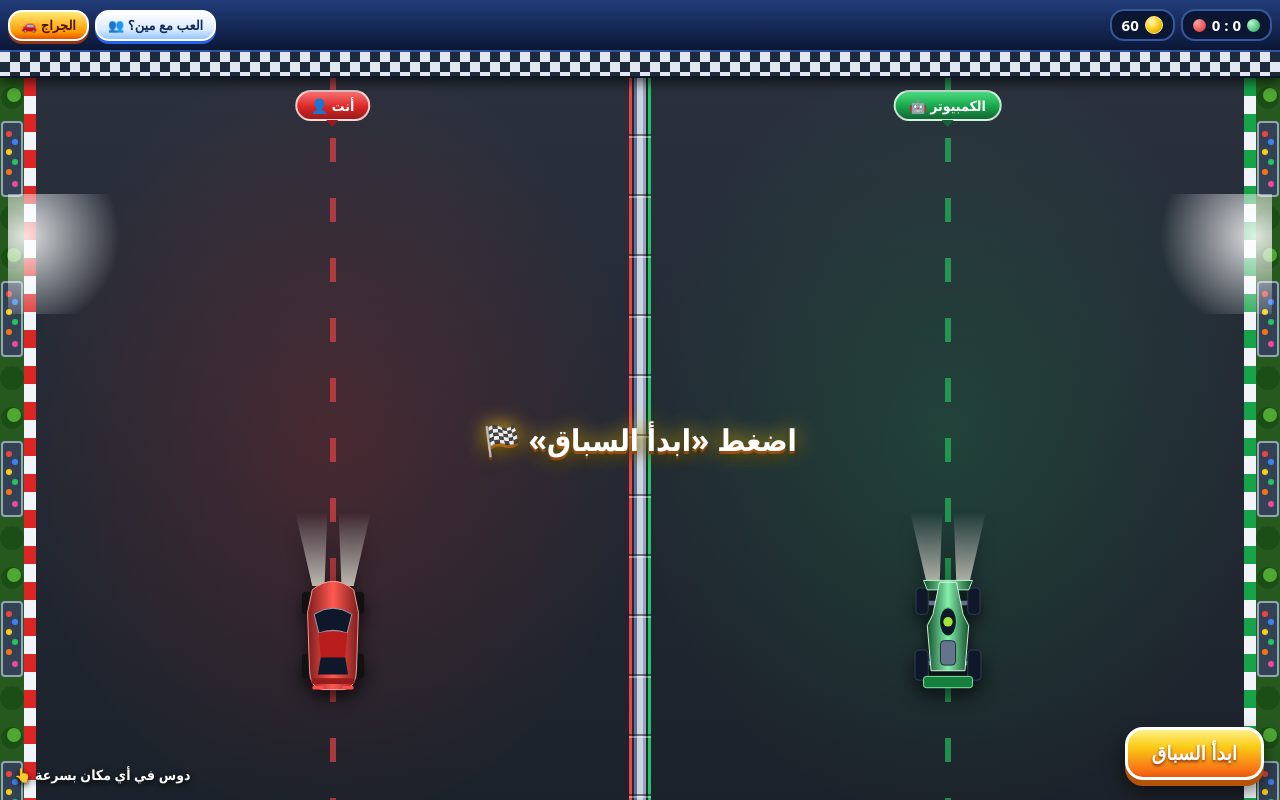
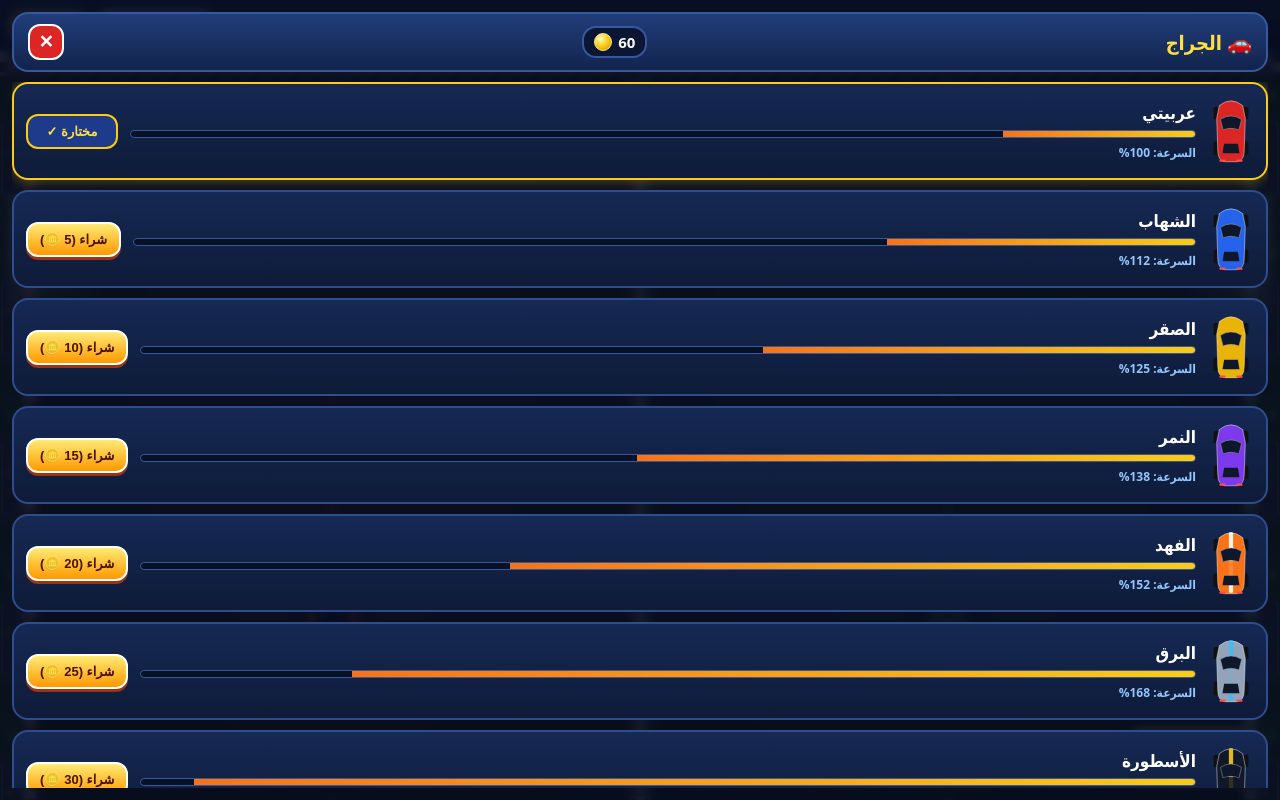
Before and after one commit to essam124za-sys/rps-online, a website: page public/race.html in a window 1280 px wide. Both pictures are taken after a click on the button "🚗 الجراج". Drawn offline with Linux system fonts and the light colour scheme.

Commit message:
Update race.html

```diff
--- a/public/race.html
+++ b/public/race.html
@@ -11,6 +11,7 @@ html,body{margin:0;width:100%;height:100%;overflow:hidden;background:#0b1633;fon
 #top{direction:ltr;display:flex;align-items:center;justify-content:space-between;gap:6px;padding:9px 8px;background:linear-gradient(180deg,#213d7a,#0b1736);border-bottom:2px solid #2e529e;z-index:20}
 .grp{display:flex;gap:6px;align-items:center}
 .btn3d{border:2px solid #fff;border-radius:14px;padding:6px 11px;font-weight:900;font-size:13px;cursor:pointer;white-space:nowrap}
+.btn3d:active{transform:translateY(2px)}
 .btn-g{background:linear-gradient(180deg,#ffea75,#ff9900 75%,#e65100);color:#4a1200;box-shadow:0 3px 0 #9a3412}
 .btn-w{background:linear-gradient(180deg,#fff,#dbeafe 65%,#93c5fd);color:#0f2c5c;box-shadow:0 3px 0 #2563eb}
 .pill{display:flex;align-items:center;gap:6px;background:#0b1633;border:2px solid #35589e;color:#fff;border-radius:14px;padding:4px 10px;font-weight:900;font-size:15px}
@@ -54,13 +55,34 @@ html,body{margin:0;width:100%;height:100%;overflow:hidden;background:#0b1633;fon
 #hint{direction:rtl;position:absolute;left:14px;bottom:16px;z-index:13;color:#fff;font-size:14px;font-weight:900;text-shadow:0 2px 6px #000;pointer-events:none}
 .sp{position:fixed;width:7px;height:7px;border-radius:50%;background:radial-gradient(circle,#fff,#facc15,#f97316);pointer-events:none;z-index:99;animation:fly .4s ease-out forwards}
 @keyframes fly{to{transform:translate(var(--x),var(--y)) scale(0);opacity:0}}
+
+/* ===== نافذة الجراج ===== */
+.modal{position:fixed;inset:0;z-index:50;background:rgba(7,13,30,.92);backdrop-filter:blur(4px);display:flex;flex-direction:column;padding:12px;color:#fff}
+.modal[hidden]{display:none!important}
+.m-head{display:flex;align-items:center;justify-content:space-between;background:linear-gradient(180deg,#213d7a,#12244d);border:2px solid #35589e;border-radius:16px;padding:10px 14px;margin-bottom:10px}
+.m-head h2{margin:0;font-size:20px;font-weight:900;color:#fde047}
+.m-close{background:#dc2626;color:#fff;border:2px solid #fff;border-radius:12px;width:36px;height:36px;font-size:18px;font-weight:900;cursor:pointer}
+#glist{flex:1;overflow-y:auto;display:grid;gap:10px;padding-bottom:12px}
+.gcard{display:flex;align-items:center;gap:12px;background:linear-gradient(180deg,#162954,#0e1b38);border:2px solid #2e4d8f;border-radius:16px;padding:10px 12px}
+.gcard.sel{border-color:#facc15;box-shadow:0 0 14px rgba(250,204,21,.35)}
+.gpreview{width:46px;height:74px;display:grid;place-items:center;flex:none}
+.ginfo{flex:1}
+.gname{font-size:17px;font-weight:900;display:flex;align-items:center;gap:6px}
+.sbar{height:8px;background:#081024;border:1px solid #35589e;border-radius:8px;overflow:hidden;margin:6px 0}
+.sbar i{display:block;height:100%;background:linear-gradient(90deg,#f97316,#facc15)}
+.gspd{font-size:12px;color:#93c5fd;font-weight:700}
+.gbtn{border:2px solid #fff;border-radius:12px;padding:8px 12px;font-weight:900;font-size:13px;cursor:pointer;min-width:92px;text-align:center}
+.gbtn.buy{background:linear-gradient(180deg,#ffea75,#ff9900);color:#4a1200;box-shadow:0 3px 0 #9a3412}
+.gbtn.buy:disabled{opacity:.45;cursor:not-allowed;box-shadow:none}
+.gbtn.use{background:linear-gradient(180deg,#4ade80,#16a34a);color:#fff;box-shadow:0 3px 0 #14532d}
+.gbtn.on{background:#1e3a8a;color:#fde047;border-color:#facc15}
 </style>
 </head>
 <body>
 <div id="app">
   <div id="top">
     <div class="grp">
-      <button class="btn3d btn-g" onclick="alert('الجراج في الخطوة الجاية!')">🚗 الجراج</button>
+      <button class="btn3d btn-g" onclick="openGarage()">🚗 الجراج</button>
       <button class="btn3d btn-w" onclick="alert('اللعب مع صاحبك في الخطوة الجاية!')">👥 العب مع مين؟</button>
     </div>
     <div class="grp">
@@ -75,27 +97,7 @@ html,body{margin:0;width:100%;height:100%;overflow:hidden;background:#0b1633;fon
     <div class="lane p-lane">
       <div class="dash"></div>
       <div class="badge r">👤 أنت</div>
-      <div class="car" id="pCar">
-        <svg viewBox="0 0 72 136" width="68" height="128" style="overflow:visible">
-          <defs>
-            <linearGradient id="bm" x1="0" y1="1" x2="0" y2="0"><stop offset="0%" stop-color="#fffbeb" stop-opacity=".7"/><stop offset="100%" stop-color="#fff" stop-opacity="0"/></linearGradient>
-            <linearGradient id="rb" x1="0" y1="0" x2="1" y2="0"><stop offset="0%" stop-color="#7f1d1d"/><stop offset="50%" stop-color="#ff5a4f"/><stop offset="100%" stop-color="#7f1d1d"/></linearGradient>
-          </defs>
-          <polygon points="14,16 -4,-62 30,-62 27,16" fill="url(#bm)"/>
-          <polygon points="45,16 42,-62 76,-62 58,16" fill="url(#bm)"/>
-          <rect x="3" y="22" width="10" height="24" rx="4" fill="#111"/>
-          <rect x="59" y="22" width="10" height="24" rx="4" fill="#111"/>
-          <rect x="3" y="88" width="10" height="26" rx="4" fill="#111"/>
-          <rect x="59" y="88" width="10" height="26" rx="4" fill="#111"/>
-          <path d="M14 20Q36 2 58 20L63 44 61 104Q61 124 48 126L24 126Q11 124 11 104L9 44Z" fill="url(#rb)" stroke="#fca5a5"/>
-          <path d="M16 46Q36 33 56 46L51 66Q36 60 21 66Z" fill="#0f172a" stroke="#94a3b8"/>
-          <path d="M21 66Q36 62 51 66L49 92Q36 96 23 92Z" fill="#b91c1c"/>
-          <path d="M23 92L49 92 52 110 20 110Z" fill="#0f172a"/>
-          <rect x="13" y="114" width="46" height="6" rx="2" fill="#991b1b"/>
-          <rect x="14" y="122" width="12" height="4" rx="2" fill="#ff4d4d"/>
-          <rect x="46" y="122" width="12" height="4" rx="2" fill="#ff4d4d"/>
-        </svg>
-      </div>
+      <div class="car" id="pCar"></div>
     </div>
     <div class="div"></div>
     <div class="lane ai-lane">
@@ -104,10 +106,11 @@ html,body{margin:0;width:100%;height:100%;overflow:hidden;background:#0b1633;fon
       <div class="car" id="aiCar">
         <svg viewBox="0 0 72 136" width="68" height="128" style="overflow:visible">
           <defs>
+            <linearGradient id="bm2" x1="0" y1="1" x2="0" y2="0"><stop offset="0%" stop-color="#fffbeb" stop-opacity=".7"/><stop offset="100%" stop-color="#fff" stop-opacity="0"/></linearGradient>
             <linearGradient id="gb" x1="0" y1="0" x2="1" y2="0"><stop offset="0%" stop-color="#14532d"/><stop offset="50%" stop-color="#86efac"/><stop offset="100%" stop-color="#14532d"/></linearGradient>
           </defs>
-          <polygon points="14,16 -4,-62 30,-62 27,16" fill="url(#bm)"/>
-          <polygon points="45,16 42,-62 76,-62 58,16" fill="url(#bm)"/>
+          <polygon points="14,16 -4,-62 30,-62 27,16" fill="url(#bm2)"/>
+          <polygon points="45,16 42,-62 76,-62 58,16" fill="url(#bm2)"/>
           <path d="M14 34L58 34M14 98L58 98" stroke="#64748b" stroke-width="5"/>
           <rect x="2" y="18" width="13" height="28" rx="4" fill="#0f172a" stroke="#334155"/>
           <rect x="57" y="18" width="13" height="28" rx="4" fill="#0f172a" stroke="#334155"/>
@@ -131,10 +134,99 @@ html,body{margin:0;width:100%;height:100%;overflow:hidden;background:#0b1633;fon
     <button id="startBtn">ابدأ السباق</button>
   </div>
 </div>
+
+<!-- نافذة الجراج -->
+<div class="modal" id="garageModal" hidden>
+  <div class="m-head">
+    <h2>🚗 الجراج</h2>
+    <div class="pill"><span id="gCoins">60</span><span class="coin"></span></div>
+    <button class="m-close" onclick="closeGarage()">✕</button>
+  </div>
+  <div id="glist"></div>
+</div>
+
 <script>
-let pPos=14,aiPos=14,running=false,pScore=0,aiScore=0,coins=+(localStorage.getItem("race_coins")||60),aiTimer=null;
-const track=document.getElementById("track"),pCar=document.getElementById("pCar"),aiCar=document.getElementById("aiCar"),msg=document.getElementById("msg"),startBtn=document.getElementById("startBtn"),scoreEl=document.getElementById("score"),coinsEl=document.getElementById("coins");
-coinsEl.textContent=coins;
+const CARS=[
+  {n:"عربيتي",p:0,c:"#dc2626",st:"",s:1},
+  {n:"الشهاب",p:5,c:"#2563eb",st:"",s:1.12},
+  {n:"الصقر",p:10,c:"#eab308",st:"",s:1.25},
+  {n:"النمر",p:15,c:"#7c3aed",st:"",s:1.38},
+  {n:"الفهد",p:20,c:"#f97316",st:"#fff",s:1.52},
+  {n:"البرق",p:25,c:"#94a3b8",st:"#38bdf8",s:1.68},
+  {n:"الأسطورة",p:30,c:"#111827",st:"#facc15",s:1.85}
+];
+let coins=+(localStorage.getItem("race_coins")||60);
+let owned=JSON.parse(localStorage.getItem("race_owned")||"[0]");
+let sel=+(localStorage.getItem("race_car")||0);
+if(!owned.includes(sel))sel=0;
+
+function saveGarage(){
+  localStorage.setItem("race_coins",coins);
+  localStorage.setItem("race_owned",JSON.stringify(owned));
+  localStorage.setItem("race_car",sel);
+  document.getElementById("coins").textContent=coins;
+  document.getElementById("gCoins").textContent=coins;
+}
+
+function carSVG(car,w,h,beam){
+  const id="c"+Math.random().toString(36).slice(2,6);
+  return `<svg viewBox="0 0 72 136" width="${w}" height="${h}" style="overflow:visible">
+    <defs><linearGradient id="b${id}" x1="0" y1="1" x2="0" y2="0"><stop offset="0%" stop-color="#fffbeb" stop-opacity=".7"/><stop offset="100%" stop-color="#fff" stop-opacity="0"/></linearGradient></defs>
+    ${beam?`<polygon points="14,16 -4,-62 30,-62 27,16" fill="url(#b${id})"/><polygon points="45,16 42,-62 76,-62 58,16" fill="url(#b${id})"/>`:""}
+    <rect x="3" y="22" width="10" height="24" rx="4" fill="#111"/>
+    <rect x="59" y="22" width="10" height="24" rx="4" fill="#111"/>
+    <rect x="3" y="88" width="10" height="26" rx="4" fill="#111"/>
+    <rect x="59" y="88" width="10" height="26" rx="4" fill="#111"/>
+    <path d="M14 20Q36 2 58 20L63 44 61 104Q61 124 48 126L24 126Q11 124 11 104L9 44Z" fill="${car.c}" stroke="rgba(255,255,255,.55)" stroke-width="1.5"/>
+    ${car.st?`<rect x="32" y="10" width="8" height="114" rx="2" fill="${car.st}" opacity=".9"/>`:""}
+    <path d="M16 46Q36 33 56 46L51 66Q36 60 21 66Z" fill="#0f172a" stroke="#94a3b8"/>
+    <path d="M21 66Q36 62 51 66L49 92Q36 96 23 92Z" fill="${car.c}" opacity=".85"/>
+    <path d="M23 92L49 92 52 110 20 110Z" fill="#0f172a"/>
+    <rect x="14" y="122" width="12" height="4" rx="2" fill="#ff4d4d"/>
+    <rect x="46" y="122" width="12" height="4" rx="2" fill="#ff4d4d"/>
+  </svg>`;
+}
+
+function applyCar(){
+  document.getElementById("pCar").innerHTML=carSVG(CARS[sel],68,128,true);
+}
+
+function renderGarage(){
+  document.getElementById("gCoins").textContent=coins;
+  const list=document.getElementById("glist");
+  list.innerHTML=CARS.map((c,i)=>{
+    const has=owned.includes(i),isSel=sel===i;
+    const pct=Math.round(((c.s-0.8)/1.1)*100);
+    let btn="";
+    if(isSel) btn=`<button class="gbtn on" disabled>مختارة ✓</button>`;
+    else if(has) btn=`<button class="gbtn use" onclick="pickCar(${i})">اختيار</button>`;
+    else btn=`<button class="gbtn buy" ${coins<c.p?"disabled":""} onclick="buyCar(${i})">شراء (${c.p} 🪙)</button>`;
+    return `<div class="gcard ${isSel?"sel":""}">
+      <div class="gpreview">${carSVG(c,40,72,false)}</div>
+      <div class="ginfo">
+        <div class="gname">${c.n}</div>
+        <div class="sbar"><i style="width:${pct}%"></i></div>
+        <div class="gspd">السرعة: ${Math.round(c.s*100)}%</div>
+      </div>
+      ${btn}
+    </div>`;
+  }).join("");
+}
+
+function openGarage(){if(running)return;renderGarage();document.getElementById("garageModal").hidden=false;}
+function closeGarage(){document.getElementById("garageModal").hidden=true;}
+function pickCar(i){sel=i;saveGarage();applyCar();renderGarage();}
+function buyCar(i){
+  const c=CARS[i];
+  if(coins<c.p||owned.includes(i))return;
+  coins-=c.p;owned.push(i);sel=i;
+  saveGarage();applyCar();renderGarage();
+}
+
+let pPos=14,aiPos=14,running=false,pScore=0,aiScore=0,aiTimer=null;
+const track=document.getElementById("track"),pCar=document.getElementById("pCar"),aiCar=document.getElementById("aiCar"),msg=document.getElementById("msg"),startBtn=document.getElementById("startBtn"),scoreEl=document.getElementById("score");
+saveGarage();applyCar();
+
 function upd(){pCar.style.bottom=pPos+"%";aiCar.style.bottom=aiPos+"%";}
 function sparks(x,y){
   for(let i=0;i<6;i++){
@@ -145,9 +237,9 @@ function sparks(x,y){
 }
 function end(w){
   running=false;clearInterval(aiTimer);track.classList.remove("running");
-  if(w==="p"){pScore++;coins+=5;localStorage.setItem("race_coins",coins);msg.textContent="🏆 كسبت السباق! (+5 عملات)";}
+  if(w==="p"){pScore++;coins+=5;saveGarage();msg.textContent="🏆 كسبت السباق! (+5 عملات)";}
   else{aiScore++;msg.textContent="🤖 الكمبيوتر كسب! جرب تاني";}
-  scoreEl.textContent=pScore+" : "+aiScore;coinsEl.textContent=coins;
+  scoreEl.textContent=pScore+" : "+aiScore;
   startBtn.textContent="العب تاني";startBtn.style.display="block";
 }
 startBtn.addEventListener("click",e=>{
@@ -158,7 +250,7 @@ startBtn.addEventListener("click",e=>{
       clearInterval(cd);msg.textContent="انطلق! 🔥";running=true;track.classList.add("running");
       setTimeout(()=>{if(running)msg.textContent="";},550);
       aiTimer=setInterval(()=>{
-        if(!running)return;aiPos+=1.4+Math.random()*1.25;
+        if(!running)return;aiPos+=1.5+Math.random()*1.35;
         if(aiPos>=78){aiPos=78;upd();end("ai");}else upd();
       },160);
     }
@@ -166,7 +258,7 @@ startBtn.addEventListener("click",e=>{
 });
 track.addEventListener("pointerdown",e=>{
   if(!running||e.target===startBtn)return;
-  pPos+=2.7;sparks(e.clientX,e.clientY);
+  pPos+=2.4*CARS[sel].s;sparks(e.clientX,e.clientY);
   if(pPos>=78){pPos=78;upd();end("p");}else upd();
 });
 </script>
```
